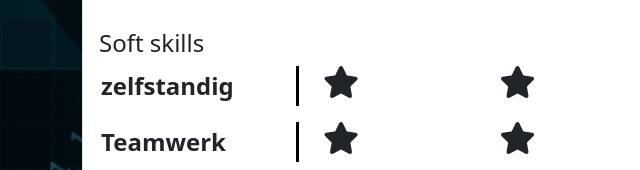
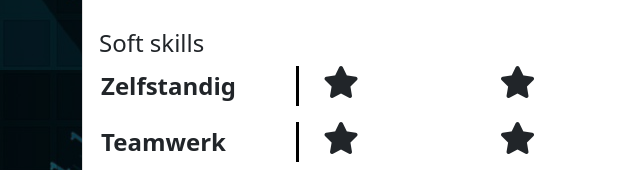
Before and after one commit to LanderJacobs/EPortfolio, a plain HTML site: page index.html in a window 1280 px wide. Shown: the part 1770-1940 px from the top of the page, 0-640 px from the left. Drawn offline with nearby package versions, Linux system fonts and the light colour scheme.

Commit message:
hoofdletter was nodig

```diff
--- a/index.html
+++ b/index.html
@@ -153,7 +153,7 @@
               <h4 class="card-title">Soft skills</h4>
               <div class="row">
                 <div class="col">
-                  <p class="borderright">zelfstandig</p>
+                  <p class="borderright">Zelfstandig</p>
                 </div>
                 <div class="col"><i class="fa-solid fa-star fa-2x"></i></div>
                 <div class="col"><i class="fa-solid fa-star fa-2x"></i></div>
```
